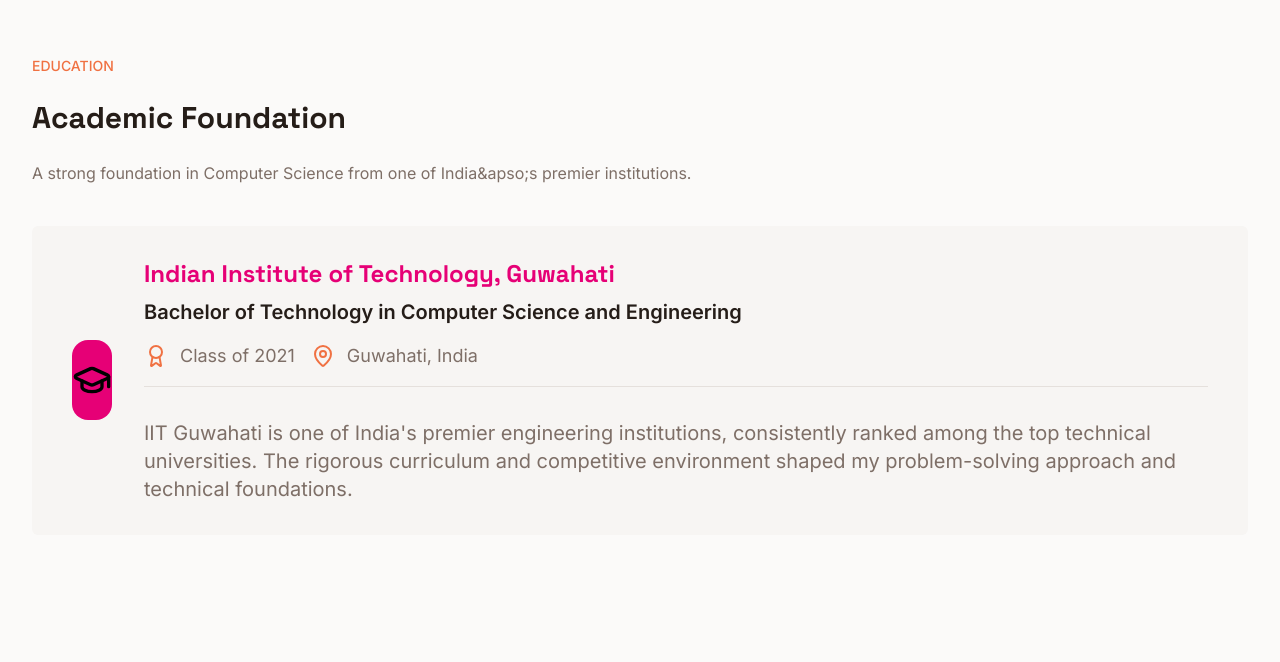
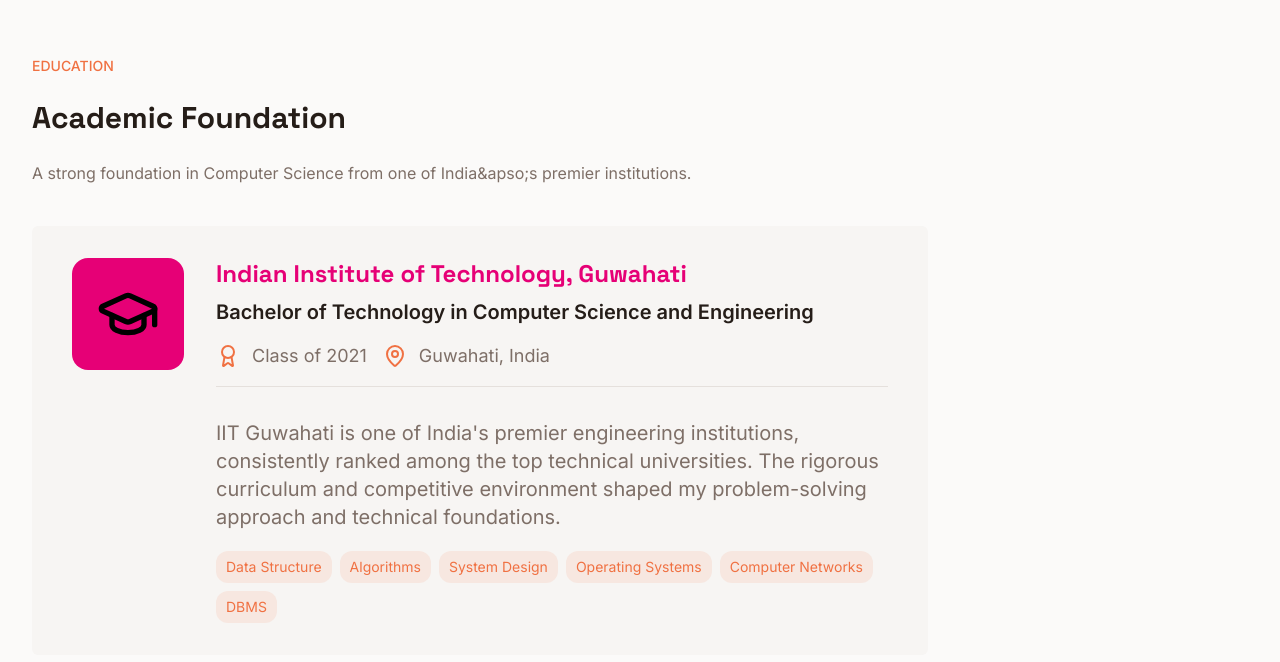
Before and after one commit to Ashu112/Portfolio-v2, a Next.js app: page / in a window 1280 px wide. Shown: the part 2658-3320 px from the top of the page. Built offline with nearby package versions, Linux system fonts and the light colour scheme.

Commit message:
Educaton card created

```diff
--- a/src/components/Education.tsx
+++ b/src/components/Education.tsx
@@ -1,4 +1,13 @@
 import { Award, GraduationCap, MapPin } from 'lucide-react';
+
+const courses: string[] = [
+  'Data Structure',
+  'Algorithms',
+  'System Design',
+  'Operating Systems',
+  'Computer Networks',
+  'DBMS',
+];
 
 export default function Education() {
   return (
@@ -13,9 +22,9 @@
               premier institutions.
             </p>
           </div>
-          <div className="bg-card flex items-center gap-8 rounded-md px-10 py-8">
-            <div className="flex h-20 w-20 items-center justify-center rounded-2xl bg-pink-600">
-              <GraduationCap className="h-10 w-10 text-black" />
+          <div className="bg-card flex max-w-4xl gap-8 rounded-md px-10 py-8">
+            <div className="flex h-28 min-w-28 items-center justify-center rounded-2xl bg-pink-600">
+              <GraduationCap className="h-16 w-16 text-black" />
             </div>
             <div className="space-y-4">
               {/* Education title */}
@@ -53,6 +62,18 @@
                   foundations.
                 </p>
               </div>
+
+              {/* Courses Pill */}
+              <div className="flex flex-wrap items-center gap-2 pt-1">
+                {courses.map((c) => (
+                  <div
+                    className="bg-primary/10 text-primary text-medium inline-flex rounded-xl px-2.5 py-1.5 text-sm"
+                    key={c}
+                  >
+                    {c}
+                  </div>
+                ))}
+              </div>
             </div>
           </div>
         </div>
```
